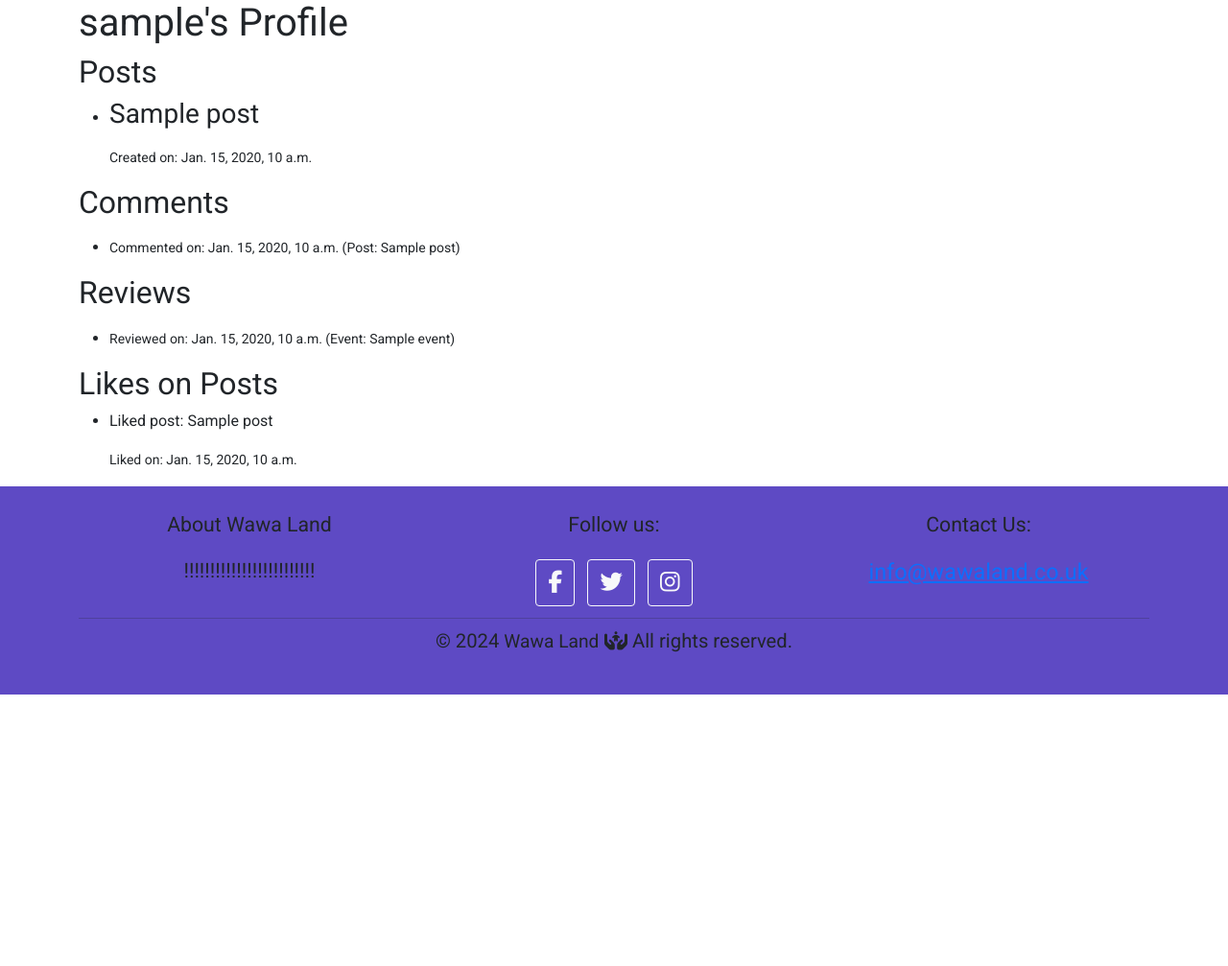
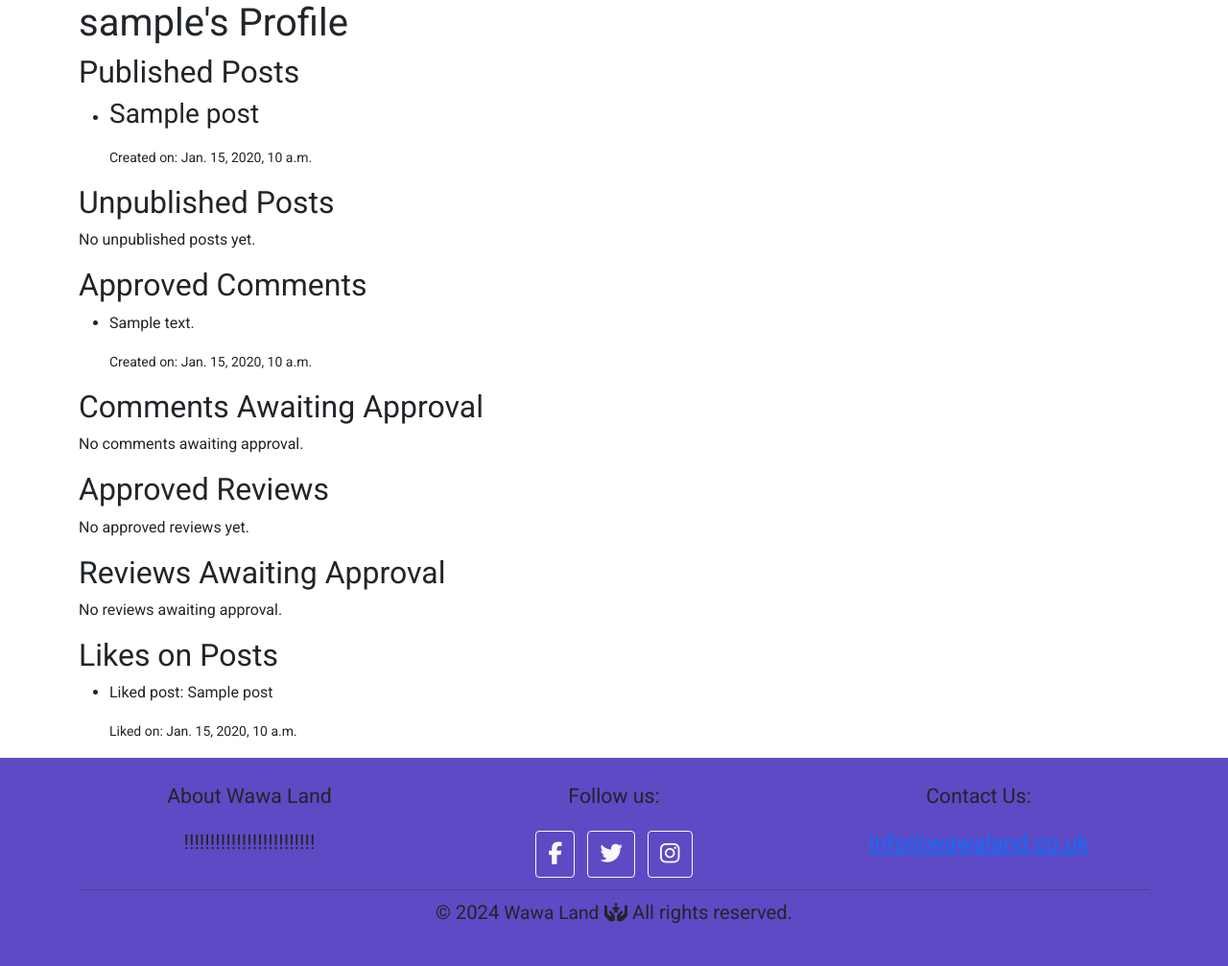
Before and after one commit to bpstephanie/wawa-land, a Django app: a page that uses templates/profile.html in a window 1280 px wide. Shown: the part 89-1096 px from the top of the page at 96% size. Before the commit the page ends 813 px from the top, so only its background shows below. Run offline with Django 4.2, Linux system fonts and the light colour scheme; tables that the repository leaves empty hold one stand-in row (values such as "Sample post"); some libraries are stand-ins or nearby versions; some web fonts are replaced.

Commit message:
Add unpublished posts, comments and reviews awaiting approval to profile.html, fix like counter

```diff
--- a/blog/models.py
+++ b/blog/models.py
@@ -21,7 +21,7 @@ class Post(models.Model):
         ordering = ["-created_on"]
 
     def total_likes(self):
-        return self.liked_posts.count()
+        return self.likes_received.count()
 
     def __str__(self):
         return f"T{self.title} | written by {self.author}"
--- a/blog/templates/blog/post_detail.html
+++ b/blog/templates/blog/post_detail.html
@@ -38,7 +38,7 @@
 </div>
 <!-- Displaying likes -->
 <div class="like-container">
-    <p class="num-of-likes">{{ post.likes.count }}</p>
+    <p class="num-of-likes">{{ total_likes }}</p>
     <form action="" method="POST" id="likesForm">
         {% csrf_token %}
         {{ like_form.as_p }}
--- a/blog/views.py
+++ b/blog/views.py
@@ -5,7 +5,7 @@ from django.contrib import messages
 from django.contrib.auth.models import User
 from django.http import HttpResponseRedirect, HttpResponsePermanentRedirect
 from slugify import slugify
-from .models import Post, Comment
+from .models import Post, Comment, Like
 from event.models import Review
 from .forms import CommentForm, LikeForm, PostForm
 
@@ -36,7 +36,7 @@ def post_detail(request, slug):
     comment_count = post.comments.filter(approved=True).count()
     liked = False
     user = request.user if request.user.is_authenticated else None
-    if user and post.likes.filter(id=user.id).exists():
+    if user and post.likes_received.filter(user=user).exists():
         liked = True
 
     comment_form = CommentForm()
@@ -83,6 +83,7 @@ def post_detail(request, slug):
             "comment_count": comment_count,
             "comment_form": comment_form,
             "liked": liked,
+            "total_likes": post.total_likes(),
             "like_form": like_form,
         },
     )
@@ -169,17 +170,23 @@ def post_delete(request, post_id):
 
 def user_profile(request, username):
     user = get_object_or_404(User, username=username)
-    posts = user.blog_posts.all()
-    comments = user.commenter.all()
+    published_posts = user.blog_posts.filter(status=1)
+    unpublished_posts = user.blog_posts.filter(status=0)
+    published_comments = user.commenter.filter(approved=True)
+    unpublished_comments = user.commenter.filter(approved=False)
+    published_reviews = user.reviewer.filter(approved=True)
+    unpublished_reviews = user.reviewer.filter(approved=False)
     likes = user.liked_posts.all()
-    reviews = user.reviewer.all()
 
     context = {
         'profile_user': user,
-        'posts': posts,
-        'comments': comments,
+        'published_posts': published_posts,
+        'unpublished_posts': unpublished_posts,
+        'published_comments': published_comments,
+        'unpublished_comments': unpublished_comments,
+        'published_reviews': published_reviews,
+        'unpublished_reviews': unpublished_reviews,
         'likes': likes,
-        'reviews': reviews
     }
 
     return render(
--- a/templates/profile.html
+++ b/templates/profile.html
@@ -1,13 +1,14 @@
 {% extends 'base.html' %}
+{% block content %}
 
-{% block content %}
 <div class="container">
     <h1>{{ profile_user.username }}'s Profile</h1>
 
-    <h2>Posts</h2>
-    {% if posts %}
+    <!-- Posts section -->
+    <h2>Published Posts</h2>
+    {% if published_posts %}
     <ul>
-            {% for post in posts %}
+        {% for post in published_posts %}
         <li>
             <h3>{{ post.title }}</h3>
             <p>{{ post.content }}</p>
@@ -16,36 +17,82 @@
         {% endfor %}
     </ul>
     {% else %}
-        <p>No posts yet.</p>
+    <p>No published posts yet.</p>
     {% endif %}
 
-    <h2>Comments</h2>
-    {% if comments %}
+    <h2>Unpublished Posts</h2>
+    {% if unpublished_posts %}
     <ul>
-            {% for comment in comments %}
+        {% for post in unpublished_posts %}
         <li>
-                    <p>{{ comment.content }}</p>
-                    <p><small>Commented on: {{ comment.created_on }} (Post: {{ comment.post.title }})</small></p>
+            <h3>{{ post.title }}</h3>
+            <p><small>Created on: {{ post.created_on }}</small></p>
         </li>
         {% endfor %}
     </ul>
     {% else %}
-        <p>No comments yet.</p>
+    <p>No unpublished posts yet.</p>
     {% endif %}
 
-    <h2>Reviews</h2>
-    {% if reviews %}
+    <!-- Comments section -->
+    <h2>Approved Comments</h2>
+    {% if published_comments %}
     <ul>
-            {% for review in reviews %}
+        {% for comment in published_comments %}
         <li>
-                    <h3>{{ reviews.title }}</h3>
-                    <p>{{ reviews.content }}</p>
-                    <p><small>Reviewed on: {{ review.created_on }} (Event: {{ review.event.title }})</small></p>
+            <p>{{ comment.body }}</p>
+            <p><small>Created on: {{ comment.created_on }}</small></p>
         </li>
         {% endfor %}
     </ul>
     {% else %}
-        <p>No reviews yet.</p>
+    <p>No approved comments yet.</p>
+    {% endif %}
+
+    <h2>Comments Awaiting Approval</h2>
+    {% if unpublished_comments %}
+    <ul>
+        {% for comment in unpublished_comments %}
+        <li>
+            <h3>{{ comment.title }}</h3>
+            <p>{{ comment.body }}</p>
+            <p><small>Created on: {{ comment.created_on }}</small></p>
+        </li>
+        {% endfor %}
+    </ul>
+    {% else %}
+    <p>No comments awaiting approval.</p>
+    {% endif %}
+
+    <!-- Reviews section -->
+    <h2>Approved Reviews</h2>
+    {% if published_review %}
+    <ul>
+        {% for review in published_review %}
+        <li>
+            <h3>{{ review.title }}</h3>
+            <p>{{ review.body }}</p>
+            <p><small>Created on: {{ review.created_on }}</small></p>
+        </li>
+        {% endfor %}
+    </ul>
+    {% else %}
+    <p>No approved reviews yet.</p>
+    {% endif %}
+
+    <h2>Reviews Awaiting Approval</h2>
+    {% if unpublished_review %}
+    <ul>
+        {% for review in unpublished_review %}
+        <li>
+            <h3>{{ review.title }}</h3>
+            <p>{{ review.body }}</p>
+            <p><small>Created on: {{ review.created_on }}</small></p>
+        </li>
+        {% endfor %}
+    </ul>
+    {% else %}
+    <p>No reviews awaiting approval.</p>
     {% endif %}
 
     <h2>Likes on Posts</h2>
```
Lines whose indentation alone changed are shown as unchanged.
